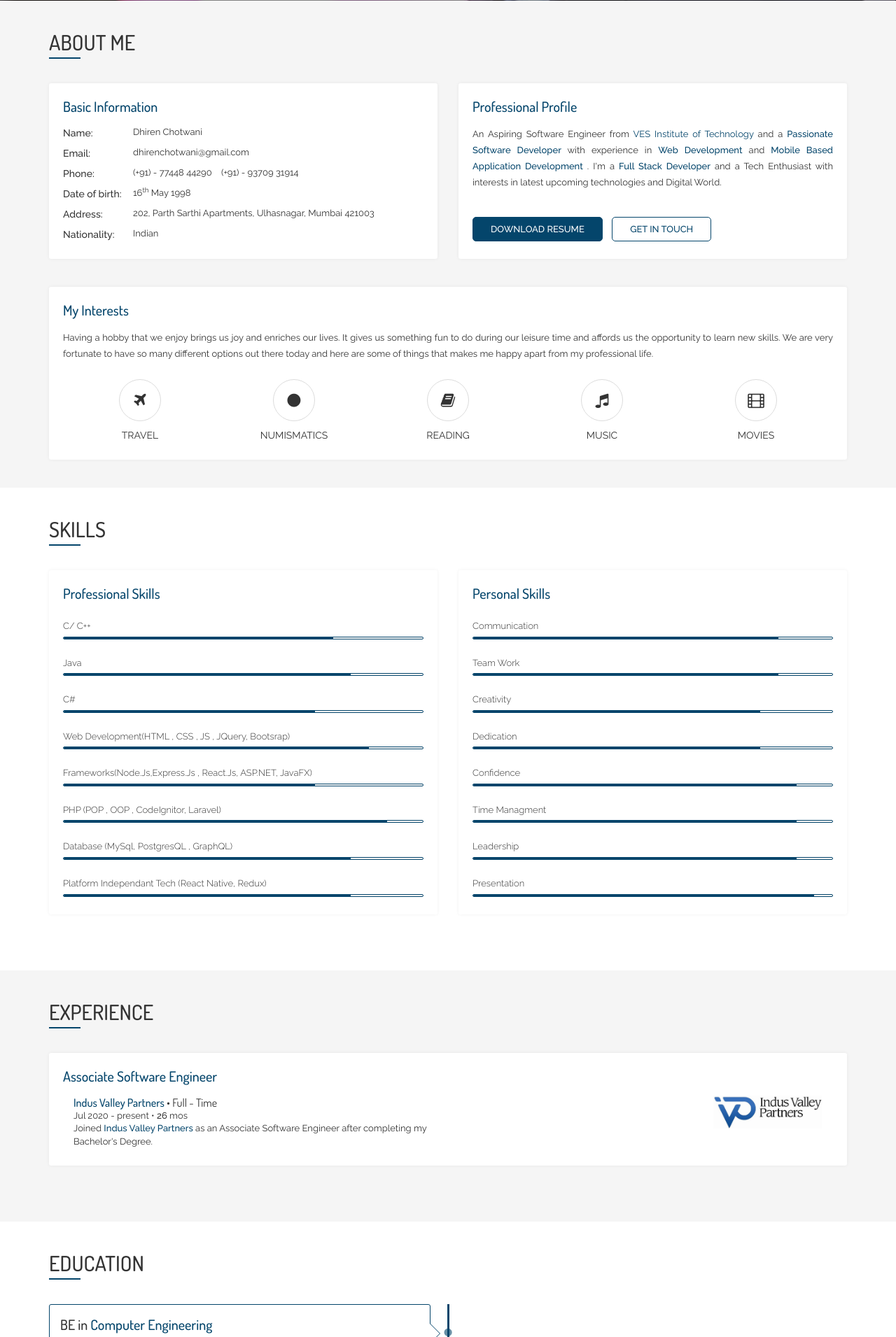
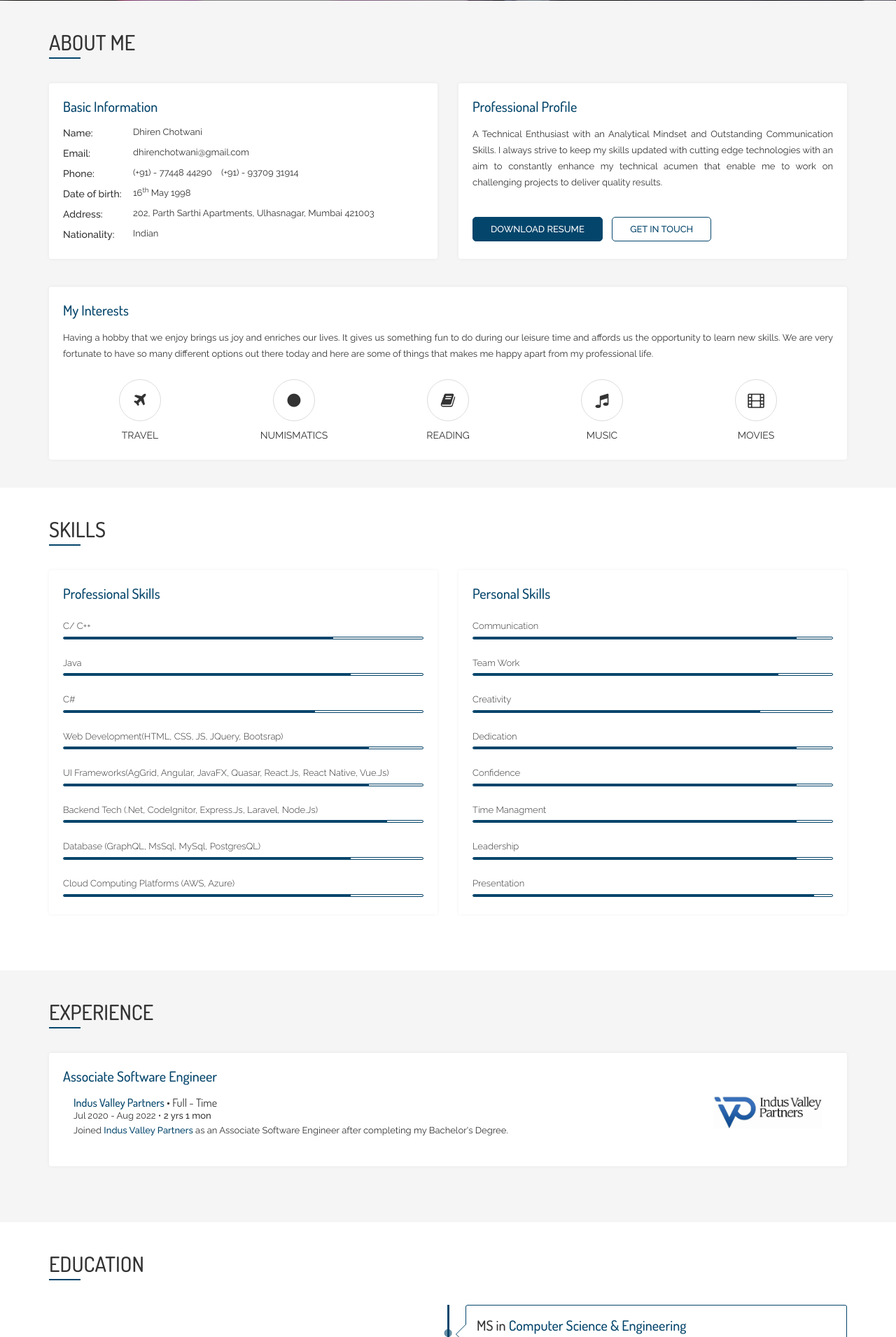
Before and after one commit to dhirenchotwani/dhirenchotwani.github.io, a PHP site: page / in a window 1280 px wide. Shown: the part 649-2560 px from the top of the page at 70% size. Run offline with PHP 8.4, Linux system fonts and the light colour scheme; some libraries are stand-ins or nearby versions.

Commit message:
Updated Portfolio after IVP

```diff
--- a/index.html
+++ b/index.html
@@ -87,9 +87,9 @@
 											<h1>Hi, I'm Dhiren Chotwani</h1>
 											<h2 class="cd-headline clip is-full-width">I am skilled in
 												<span class=cd-words-wrapper>
-													<b class=is-visible style="color:#0995e6">Web Design</b>
+													<b class=is-visible style="color:#0995e6">Web Development</b>
 													<b style="color:#0995e6">Mobile Applications</b>
-													<b style="color:#0995e6">UI/UX Design</b>
+													<b style="color:#0995e6">UI/UX Designing</b>
 													<b style="color:#0995e6">Database Modelling</b>
 													<b style="color:#0995e6">Pitching Products</b>
 
@@ -140,7 +140,9 @@
 							<div class="col-xs-12 col-sm-6">
 								<div class="panel-box professional-profile wow fadeInRight">
 									<h2 style="color: #04456b">Professional Profile</h2>
-									<p style="text-align: justify">An Aspiring Software Engineer from <a href="www.google.com" style="color: #04456b">VES Institute of Technology</a> and a <b style="color: #04456b">Passionate Software Developer</b> with experience in <b style="color: #04456b">Web Development</b> and <b style="color: #04456b">Mobile Based Application Development </b>. I'm a <b style="color: #04456b">Full Stack Developer</b> and a Tech Enthusiast with interests in latest upcoming technologies and Digital World.</p>
+									<p style="text-align:justify">A Technical Enthusiast with an Analytical Mindset and Outstanding Communication
+										Skills. I always strive to keep my skills updated with cutting edge technologies with an aim to constantly enhance my technical acumen that enable me to work on challenging projects to deliver quality results.</p>
+									<!-- <p style="text-align: justify">An Aspiring Software Engineer from <a href="www.google.com" style="color: #04456b">VES Institute of Technology</a> and a <b style="color: #04456b">Passionate Software Developer</b> with experience in <b style="color: #04456b">Web Development</b> and <b style="color: #04456b">Mobile Based Application Development </b>. I'm a <b style="color: #04456b">Full Stack Developer</b> and a Tech Enthusiast with interests in latest upcoming technologies and Digital World.</p> -->
 									<a href="Dhiren_ChotwaniCV.pdf" class="btn btn-primary" download>Download Resume</a>
 									<a href="#contact" class="btn btn-default page-scroll">Get in Touch</a>
 								</div>
@@ -231,7 +233,7 @@
 
 										<div class="single-progressbar">
 											<div class="skill-text">
-												<span>Web Development(HTML , CSS , JS , jQuery, Bootsrap)</span>
+												<span>Web Development(HTML, CSS, JS, jQuery, Bootsrap)</span>
 												<span class="skill-per"></span>
 											</div>
 											<div class="progress">
@@ -242,18 +244,18 @@
 
 										<div class="single-progressbar">
 											<div class="skill-text">
-												<span>Frameworks(Node.js,Express.js , React.js, ASP.NET, JavaFX) </span>
+												<span>UI Frameworks(AgGrid, Angular, JavaFX, Quasar, React.js, React Native, Vue.js) </span>
 												<span class="skill-per"></span>
 											</div>
 											<div class="progress">
-												<div class="progress-bar" role="progressbar" aria-valuenow="70" aria-valuemin="0" aria-valuemax="100" style="width: 0%;">
+												<div class="progress-bar" role="progressbar" aria-valuenow="85" aria-valuemin="0" aria-valuemax="100" style="width: 0%;">
 												</div>
 											</div>
 										</div>
 
 										<div class="single-progressbar">
 											<div class="skill-text">
-												<span>PHP (POP , OOP , CodeIgnitor, Laravel)</span>
+												<span>Backend Tech (.Net, CodeIgnitor, Express.js, Laravel, Node.js)</span>
 												<span class="skill-per"></span>
 											</div>
 											<div class="progress">
@@ -264,7 +266,7 @@
 
 										<div class="single-progressbar">
 											<div class="skill-text">
-												<span>Database (MySql, PostgresQL , GraphQL)</span>
+												<span>Database (GraphQL, MsSql, MySql,  PostgresQL)</span>
 												<span class="skill-per"></span>
 											</div>
 											<div class="progress">
@@ -274,7 +276,7 @@
 										</div>
 										<div class="single-progressbar">
 											<div class="skill-text">
-												<span>Platform Independant Tech (React Native, Redux)</span>
+												<span>Cloud Computing Platforms (AWS, Azure)</span>
 												<span class="skill-per"></span>
 											</div>
 											<div class="progress">
@@ -298,7 +300,7 @@
 												<span class="skill-per"></span>
 											</div>
 											<div class="progress">
-												<div class="progress-bar" role="progressbar" aria-valuenow="85" aria-valuemin="0" aria-valuemax="100" style="width: 0%;">
+												<div class="progress-bar" role="progressbar" aria-valuenow="90" aria-valuemin="0" aria-valuemax="100" style="width: 0%;">
 												</div>
 											</div>
 										</div>
@@ -331,7 +333,7 @@
 												<span class="skill-per"></span>
 											</div>
 											<div class="progress">
-												<div class="progress-bar" role="progressbar" aria-valuenow="80" aria-valuemin="0" aria-valuemax="100" style="width: 0%;">
+												<div class="progress-bar" role="progressbar" aria-valuenow="90" aria-valuemin="0" aria-valuemax="100" style="width: 0%;">
 												</div>
 											</div>
 										</div>
@@ -405,9 +407,10 @@
 									<h2 style="color: #04456b">Associate Software Engineer</h2>
 							<div class="col-xs-12 col-sm-6">
 										<a href="https://www.ivp.in/"><span class="info"><h4> <b style="color: #04456b;" >Indus Valley Partners </b> </a> &#8226; Full - Time</h4></span></li>
-									 <span class="info">Jul 2020 - present &#8226; <b id="months">2</b> mos</span>
+									 <span class="info">Jul 2020 - Aug 2022 &#8226; <b>2 yrs 1 mon</b></span>
+									 <!-- <span class="info">Jul 2020 - present &#8226; <b id="months">2</b> mos</span> -->
 										<br>
-										<span class="info">Joined <a href="https://www.ivp.in/"><b style="color:#04456b ;">Indus Valley Partners </b> </a>  as an Associate Software Engineer after completing my Bachelor's Degree.</span>
+										<p class="job-title">Joined <a href="https://www.ivp.in/"><b style="color:#04456b ;">Indus Valley Partners </b> </a>  as an Associate Software Engineer after completing my Bachelor's Degree.</p>
 
 									</div>
 									<div class="col-xs-12 col-sm-6" >
@@ -431,6 +434,24 @@
 
 							<div class="col-xs-12">
 								<ul class="timeline">
+
+
+									<li  class="timeline-inverted wow fadeInRight">
+										<div class="timeline-badge">
+											<i class="fa fa-circle"></i>
+										</div>
+										<div class="timeline-panel">
+											<div class="timeline-heading">
+												<h2>MS in <b style="color:#04456b">Computer Science & Engineering</b></h2>
+												<span class="date">2022 - 2024(Expected)</span>
+											</div>
+											<div class="timeline-body">
+												<p>Pursuing my Masters Degree from <a style="color: #04456b" href="https://www.scu.edu/engineering/">Santa Clara University - School OF Engineering</a>, California, United States. </p>
+											</div>
+
+										</div>
+									</li>
+
 									<li class="wow fadeInLeft">
 										<div class="timeline-badge">
 											<i class="fa fa-circle"></i>
@@ -784,8 +805,8 @@
 	let dt2 = new Date(2020,7,27).getTime();
 	var time =(dt2 - dt1) / 1000;
  	var month = Math.abs(Math.round(time/(60 * 60 * 24 * 7 * 4)));
-	document.getElementById('months').innerHTML=month;
-	document.getElementById('year').innerHTML=new Date().getFullYear();
+	// document.getElementById('months').innerHTML=month;
+	// document.getElementById('year').innerHTML=new Date().getFullYear();
 </script>
 <script>
 	function sendMail(){
@@ -800,7 +821,9 @@
 		else{
 			document.getElementById("msgFail").style.display="none"
 		Email.send({
-			    SecureToken : "1db5fc01-672b-40cf-b520-c5b34db677bf",
+				Host : "smtp.elasticemail.com",
+				Username : "dhirenchotwani@gmail.com",
+				Password : "407985E33F1DDAD0BBB24C0198AC2605AA75",
     			To : 'dhirenchotwani@gmail.com',
 				From : "dhirenchotwani@gmail.com",
 				Subject : "Enquiry from " + name ,
@@ -810,7 +833,6 @@
 			 document.getElementById("msgSubmit").style.display="block"
 
 			);
-//console.log("done");
 		}
 	}
 	</script>
--- a/style.css
+++ b/style.css
@@ -953,6 +953,11 @@ b{
     float: none !important;
 }
 
+#experience .job-title{
+		width: 120%;
+	}
+
+
 /*========================= Portfolio ======================*/
 #filter-list{
 	width:100%;
@@ -1616,7 +1621,9 @@ ul.timeline > li:last-child{
 	width:100%;
 }
 
-}
+
+}
+
 @media only screen
 and (min-device-width : 768px)
 and (max-device-width : 1024px)
```
Also changed, not shown: 1 other file.
